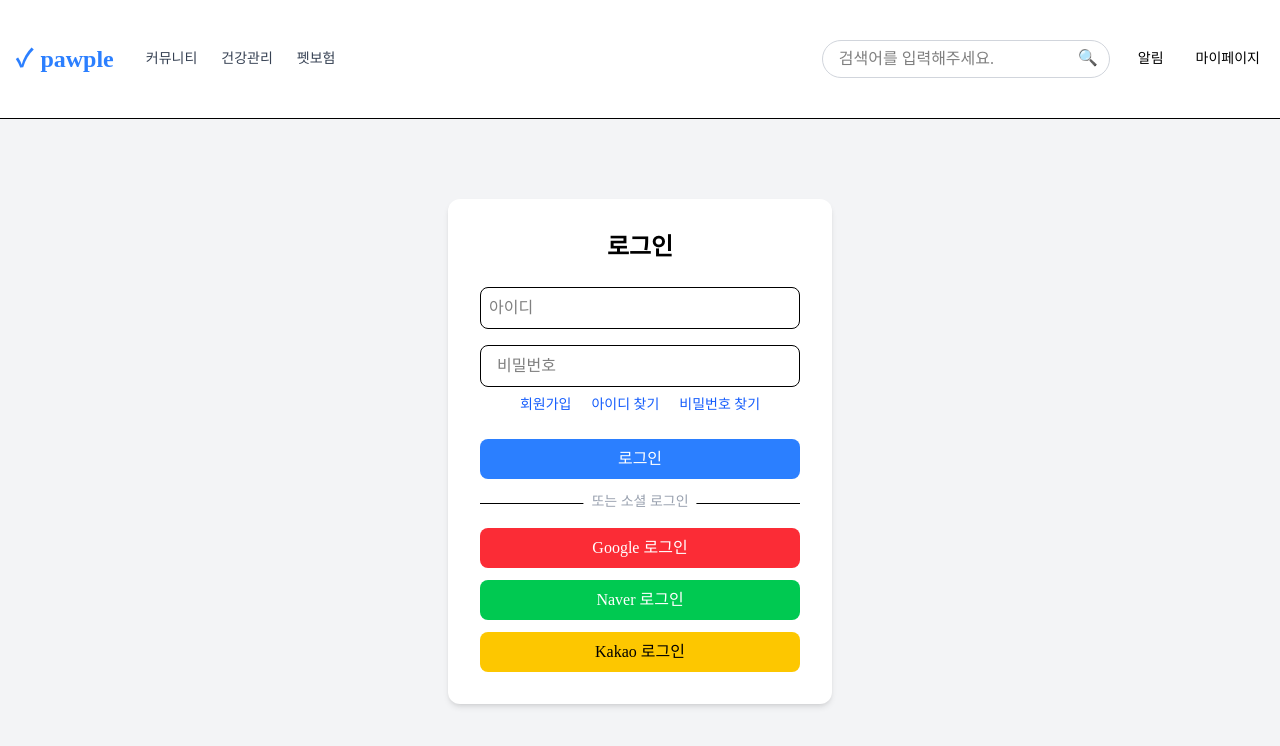
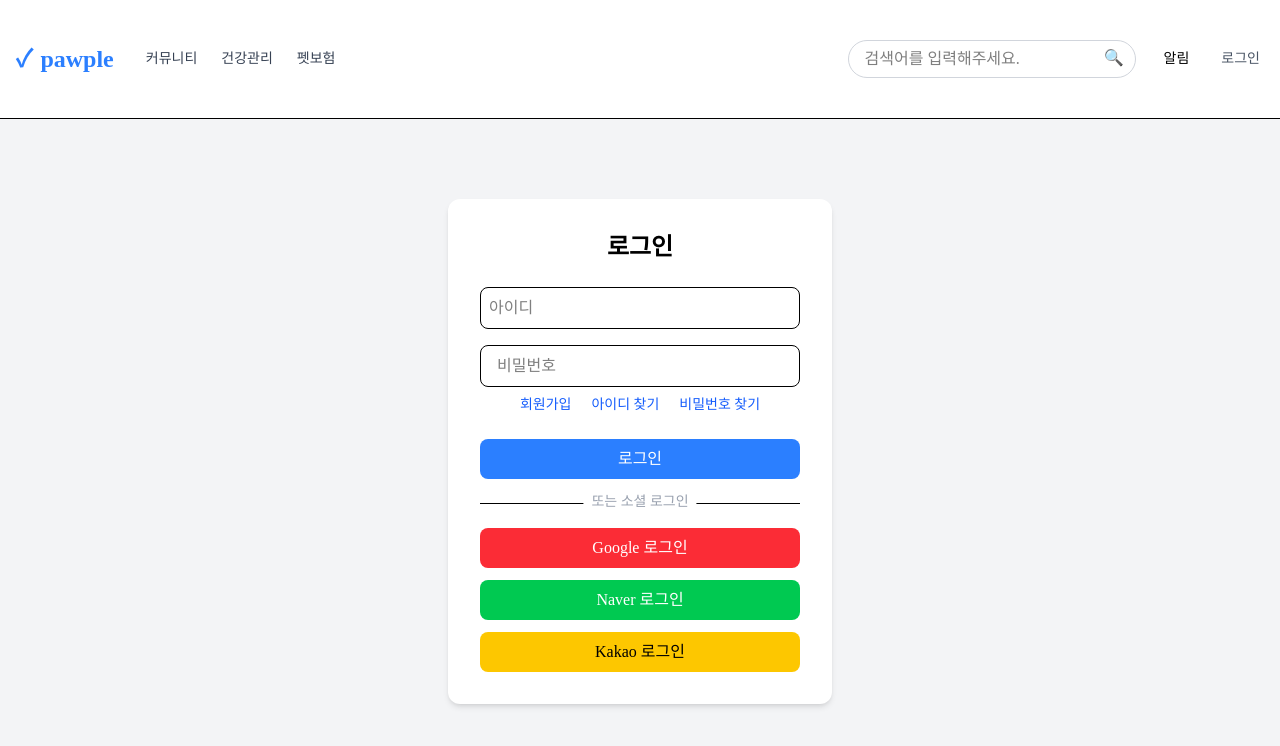
Before and after one commit to Songyonggeun/pawpelfront, a Next.js app: page /login in a window 1280 px wide. Shown: the top 746 px of the page. Built offline with nearby package versions, Linux system fonts and the light colour scheme; a web font is replaced by a local one.

Commit message:
로그인시 마이페이지 출력 성공

```diff
--- a/app/(application)/login/page.jsx
+++ b/app/(application)/login/page.jsx
@@ -1,6 +1,6 @@
 'use client';
 
-import { useState } from "react";
+import { useState, useEffect } from "react";
 import { useRouter } from 'next/navigation';
 import Link from 'next/link';
 
@@ -9,6 +9,17 @@
   const [password, setPassword] = useState("");
   const [errorMessage, setErrorMessage] = useState(""); // 에러 메시지 상태 추가
   const router = useRouter(); // 로그인 후 리다이렉션을 위한 useRouter
+
+  // 로그인 상태 체크 (로그인된 경우 페이지 접근 차단)
+  useEffect(() => {
+    const cookies = document.cookie.split(';');
+    const jwtCookie = cookies.find(cookie => cookie.trim().startsWith('jwt='));
+
+    if (jwtCookie) {
+      // 이미 로그인 상태라면, 메인 페이지로 리다이렉션
+      router.push('/'); // 이미 로그인된 사용자는 로그인 페이지에 접근할 필요 없으므로 메인 페이지로 리디렉션
+    }
+  }, [router]);
 
   const handleSubmit = async (e) => {
     e.preventDefault(); // 기본 form 제출을 막음
@@ -35,6 +46,11 @@
           // 에러 메시지 처리
           setErrorMessage(data.error);
         } else if (data.redirect) {
+          // 로그인 성공 시 쿠키에 JWT 토큰 저장
+          const token = data.token; // 서버에서 받은 JWT 토큰
+          const expires = new Date(new Date().getTime() + 60 * 60 * 1000); // 쿠키 만료 시간 1시간 후
+          document.cookie = `jwt=${token}; path=/; expires=${expires.toUTCString()}; secure; SameSite=Strict`;
+
           // 리다이렉션 URL 처리
           window.location.href = data.redirect;  // 리다이렉션 처리
         }
--- a/components/(application)/header.jsx
+++ b/components/(application)/header.jsx
@@ -1,6 +1,6 @@
 'use client';
 
-import React, { useState } from 'react';
+import React, { useState, useEffect } from 'react';
 import { useRouter } from 'next/navigation'; // useRouter 추가
 import CommunityMenu from '@/components/(application)/communityMenu';
 import HealthCareMenu from '@/components/(application)/healthCare';
@@ -10,13 +10,20 @@
   const [showCommunityMenu, setShowCommunityMenu] = useState(false);
   const [showHealthCareMenu, setShowHealthCareMenu] = useState(false);
   const [mobileMenuOpen, setMobileMenuOpen] = useState(false);
-  const router = useRouter(); // useRouter 훅 사용
+  const [isLoggedIn, setIsLoggedIn] = useState(false); // 로그인 상태를 추적
+  const router = useRouter();
 
-  // 사용자 데이터 시뮬레이션 (실제 인증 로직으로 대체 필요)
-  const user = {
-    isLoggedIn: true, // 로그인 여부 (false로 변경하면 로그인 안 됨)
-    role: 'user' // 역할 (예: 'admin', 'user', 'guest')
-  };
+  useEffect(() => {
+    // 페이지 로드 시 쿠키에서 로그인 상태 확인
+    const cookies = document.cookie.split(';');
+    const jwtCookie = cookies.find(cookie => cookie.trim().startsWith('jwt='));
+
+    if (jwtCookie) {
+      setIsLoggedIn(true); // JWT 쿠키가 있으면 로그인 상태
+    } else {
+      setIsLoggedIn(false); // JWT 쿠키가 없으면 로그인되지 않은 상태
+    }
+  }, []);
 
   const toggleCommunityMenu = () => {
     setShowCommunityMenu(prev => !prev);
@@ -36,130 +43,87 @@
     }
   };
 
+  const handleLogout = () => {
+    // 쿠키에서 JWT 토큰 삭제
+    document.cookie = "jwt=; expires=Thu, 01 Jan 1970 00:00:00 GMT; path=/";
+    setIsLoggedIn(false);
+    router.push("/login"); // 로그인 페이지로 리디렉션
+  };
+
   return (
     <header className="w-full border-b bg-white">
       <div className="max-w-7xl mx-auto px-4 py-10 flex items-center justify-between">
-        {/* 로고 */}
         <div className="flex items-center space-x-2">
-          {/* <span><img src="/Pawple_로고_font_Baloo2-_배경x.svg" alt="Pawple 로고" className="w-40 h-auto" /></span> */}
           <span className="text-blue-500 text-2xl font-bold">✓</span>
           <span className="text-2xl font-bold text-blue-500">pawple</span>
         </div>
 
-        {/* 데스크탑 네비게이션 */}
         <nav className="hidden md:flex space-x-6 text-gray-700 text-sm items-start mr-auto ml-8">
-          <button
-            onClick={toggleCommunityMenu}
-            className="relative hover:text-blue-500"
-          >
+          <button onClick={toggleCommunityMenu} className="relative hover:text-blue-500">
             커뮤니티
           </button>
-          <button
-            onClick={toggleHealthCareMenu}
-            className="relative hover:text-blue-500"
-          >
+          <button onClick={toggleHealthCareMenu} className="relative hover:text-blue-500">
             건강관리
           </button>
           <a href="#" className="hover:text-blue-500">펫보험</a>
         </nav>
 
-        {/* 검색 + 아이콘 (데스크탑) */}
         <div className="hidden md:flex items-center space-x-6">
           <div className="relative">
-            <input
-              type="text"
-              placeholder="검색어를 입력해주세요."
-              className="border border-gray-300 rounded-full px-4 py-1.5 w-72 focus:outline-none focus:ring-2 focus:ring-blue-400"
-            />
-            <button className="absolute right-3 top-1.5 text-gray-500">
-              🔍
-            </button>
+            <input type="text" placeholder="검색어를 입력해주세요." className="border border-gray-300 rounded-full px-4 py-1.5 w-72 focus:outline-none focus:ring-2 focus:ring-blue-400" />
+            <button className="absolute right-3 top-1.5 text-gray-500">🔍</button>
           </div>
 
           <button className="p-1 rounded hover:bg-gray-100 text-sm" aria-label="알림">알림</button>
 
-          {/* 로그인 상태에 따른 버튼 표시 */}
-          {!user.isLoggedIn ? (
+          {!isLoggedIn ? (
             <div className="p-1 rounded hover:bg-gray-100 text-sm">
               <Link href="/login" className="text-gray-600">로그인</Link>
             </div>
-          ) : user.role === 'admin' ? (
-            <button className="p-1 rounded hover:bg-gray-100 text-sm" aria-label="관리자">관리자</button>
           ) : (
-            <Link href="/myPage" className="p-1 rounded hover:bg-gray-100 text-sm" aria-label="마이페이지">마이페이지</Link>
+            <div className="flex items-center space-x-3">
+              <Link href="/myPage" className="text-gray-600">마이페이지</Link>
+              <button onClick={handleLogout} className="text-gray-600">로그아웃</button>
+            </div>
           )}
         </div>
 
-        {/* 모바일 햄버거 메뉴 버튼 */}
-        <button
-          className="md:hidden p-2 rounded-md hover:bg-gray-100"
-          onClick={toggleMobileMenu}
-          aria-label="모바일 메뉴 토글"
-        >
-          <svg
-            className="w-6 h-6 text-gray-700"
-            fill="none"
-            stroke="currentColor"
-            strokeWidth={2}
-            strokeLinecap="round"
-            strokeLinejoin="round"
-            viewBox="0 0 24 24"
-          >
-            {mobileMenuOpen ? (
-              <path d="M6 18L18 6M6 6l12 12" />
-            ) : (
-              <path d="M3 12h18M3 6h18M3 18h18" />
-            )}
+        <button className="md:hidden p-2 rounded-md hover:bg-gray-100" onClick={toggleMobileMenu} aria-label="모바일 메뉴 토글">
+          <svg className="w-6 h-6 text-gray-700" fill="none" stroke="currentColor" strokeWidth={2} strokeLinecap="round" strokeLinejoin="round" viewBox="0 0 24 24">
+            {mobileMenuOpen ? <path d="M6 18L18 6M6 6l12 12" /> : <path d="M3 12h18M3 6h18M3 18h18" />}
           </svg>
         </button>
       </div>
 
-      {/* 커뮤니티 서브 메뉴 (데스크탑) */}
       {showCommunityMenu && (
         <div className="max-w-7xl mx-auto px-4 border-t border-gray-200 md:block hidden">
           <CommunityMenu visible={showCommunityMenu} />
         </div>
       )}
 
-      {/* 건강관리 서브 메뉴 (데스크탑) */}
       {showHealthCareMenu && (
         <div className="max-w-7xl mx-auto px-4 border-t border-gray-200 md:block hidden">
           <HealthCareMenu />
         </div>
       )}
 
-      {/* 모바일 메뉴 */}
       {mobileMenuOpen && (
         <div className="md:hidden border-t border-gray-200 px-4 py-3 space-y-4">
-          <button
-            onClick={toggleCommunityMenu}
-            className="block w-full text-left text-gray-700 font-semibold hover:text-blue-500"
-          >
-            커뮤니티
-          </button>
+          <button onClick={toggleCommunityMenu} className="block w-full text-left text-gray-700 font-semibold hover:text-blue-500">커뮤니티</button>
           {showCommunityMenu && <CommunityMenu visible={showCommunityMenu} />}
 
-          <button
-            onClick={toggleHealthCareMenu}
-            className="block w-full text-left text-gray-700 font-semibold hover:text-blue-500"
-          >
-            건강관리
-          </button>
+          <button onClick={toggleHealthCareMenu} className="block w-full text-left text-gray-700 font-semibold hover:text-blue-500">건강관리</button>
           {showHealthCareMenu && <HealthCareMenu />}
 
           <a href="#" className="block text-gray-700 hover:text-blue-500">펫보험</a>
 
-          {/* 모바일 아이콘 버튼 세로 정렬 */}
           <div className="flex flex-col space-y-2 text-sm">
-            <button className="text-left p-1 rounded hover:bg-gray-100" aria-label="알림">알림</button>
+            <button className="text-left p-1 rounded hover:bg-gray-100">알림</button>
 
-            {/* 모바일 상태에 따른 버튼 표시 */}
-            {!user.isLoggedIn ? (
+            {!isLoggedIn ? (
               <Link href="/login" className="text-left p-1 rounded hover:bg-gray-100 text-gray-600">로그인</Link>
-            ) : user.role === 'admin' ? (
-              <button className="text-left p-1 rounded hover:bg-gray-100">관리자</button>
             ) : (
-              <Link href="/myPage" className="text-left p-1 rounded hover:bg-gray-100">마이페이지</Link>
+              <div className="text-left p-1 rounded hover:bg-gray-100">로그아웃</div>
             )}
           </div>
         </div>
```
Lines whose indentation alone changed are shown as unchanged.
